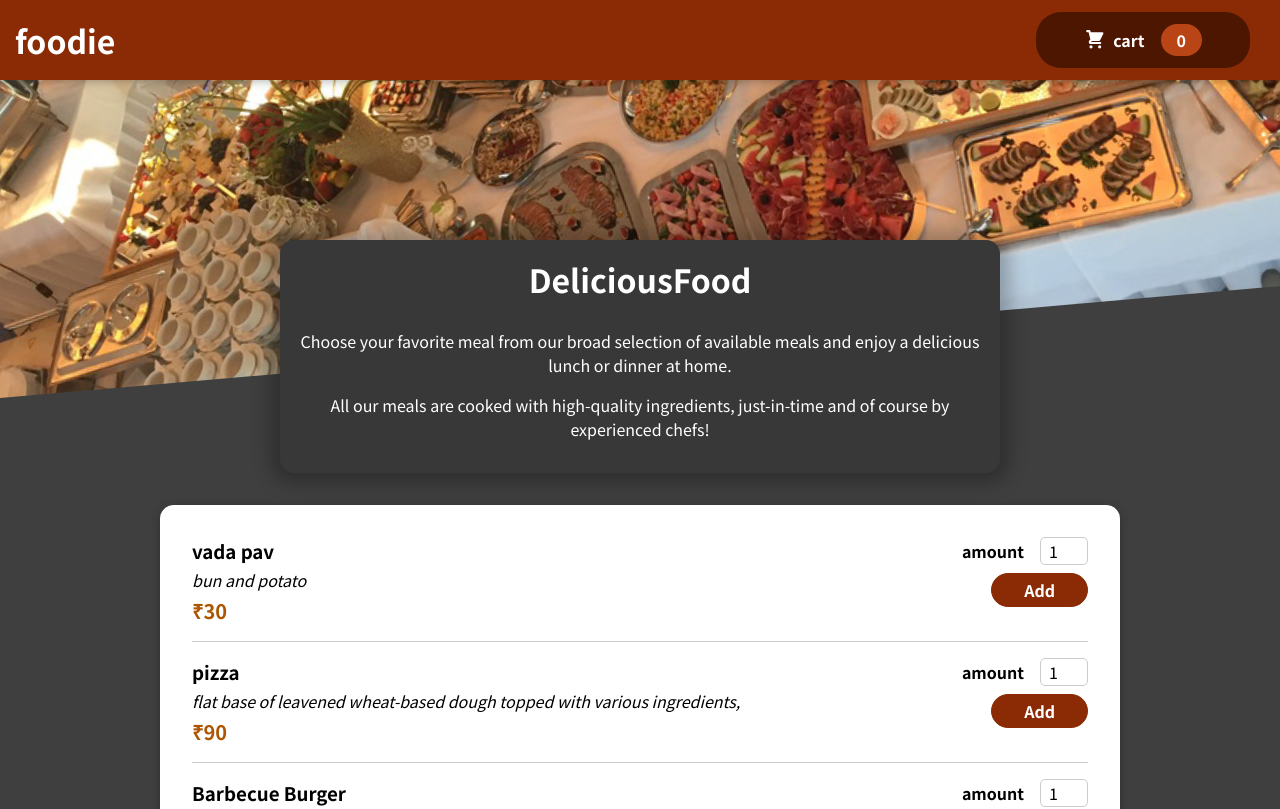
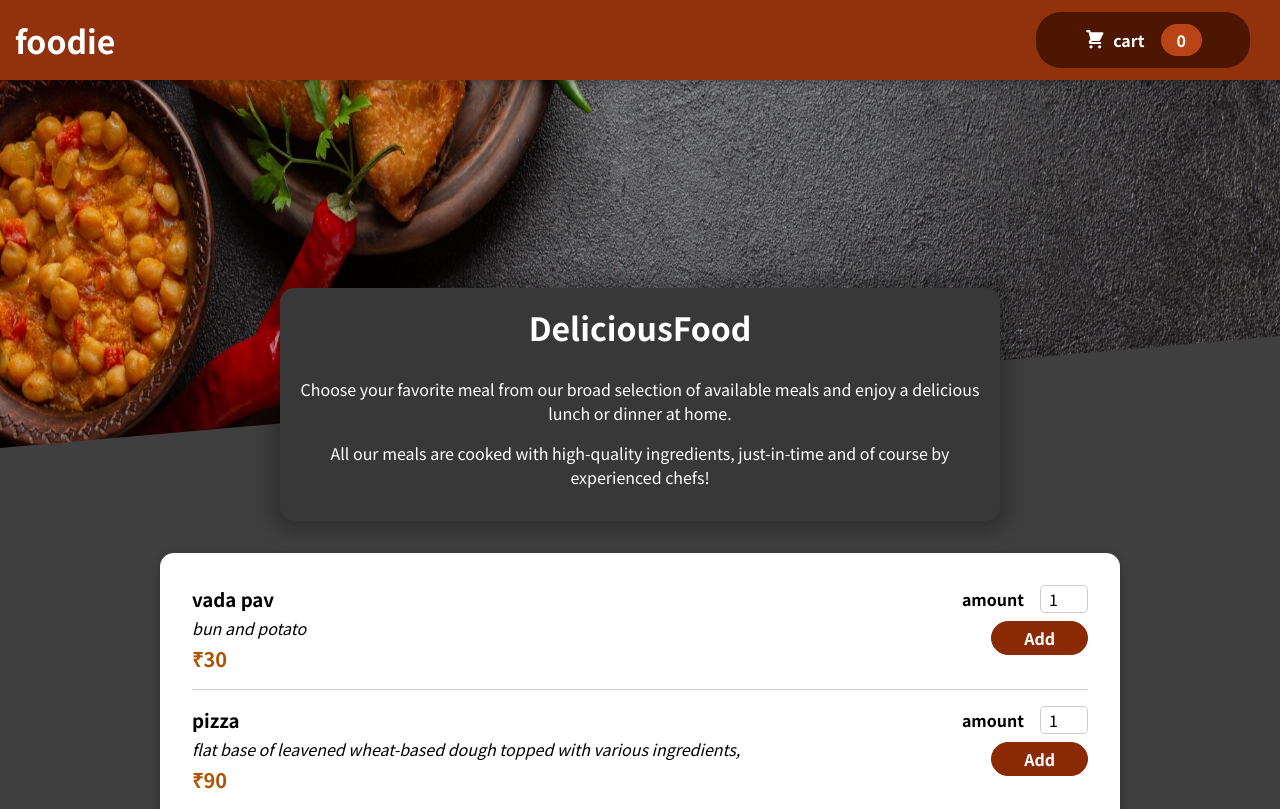
Before and after one commit to heal333/foodie, a React (Create React App) app: page / in a window 1280 px wide. Shown: the top 809 px of the page. Built offline with nearby package versions, Linux system fonts and the light colour scheme.

Commit message:
css changes

```diff
--- a/public/index.html
+++ b/public/index.html
@@ -24,7 +24,7 @@
       work correctly both with client-side routing and a non-root public URL.
       Learn how to configure a non-root public URL by running `npm run build`.
     -->
-    <title>React App</title>
+    <title>foodie</title>
   </head>
   <body>
     <noscript>You need to enable JavaScript to run this app.</noscript>
--- a/src/components/Layout/Header.module.css
+++ b/src/components/Layout/Header.module.css
@@ -3,7 +3,7 @@
 
   width: 100%;
   height: 5rem;
-  background-color: #8a2b06;
+  background-color: var(--primaryTheme);
   color: white;
   display: flex;
   justify-content:space-between;
@@ -18,14 +18,15 @@
 
 .main-image {
   width: 100%;
-  height: 25rem;
+  height: 28rem;
   z-index: 0;
   overflow: hidden;
+  clip-path: polygon(0 0, 100% 0,100% 75%,0 100%);
 }
 
 .main-image img {
-  width: 110%;
+  position: fixed;
+  width: 100%;
   height: 100%;
-  object-fit: cover;
-  transform: rotateZ(-5deg) translateY(-4rem) translateX(-1rem);
+  object-fit: fill;
 }
--- a/src/components/Layout/HeaderCartButton.module.css
+++ b/src/components/Layout/HeaderCartButton.module.css
@@ -2,7 +2,7 @@
   cursor: pointer;
   font: inherit;
   border: none;
-  background-color: #4d1601;
+  background-color: var(--buttonTheme);
   color: white;
   padding: 0.75rem 3rem;
   display: flex;
--- a/src/index.css
+++ b/src/index.css
@@ -2,8 +2,10 @@
 
 * {
   box-sizing: border-box;
+  --primaryTheme:#92320c;
+  --buttonTheme: #4d1601;
+  --counterTheme: green;
 }
-
 html {
   font-family: 'Noto Sans JP', sans-serif;
 }
```
Also changed, not shown: src/plugs/meals.jpg.
